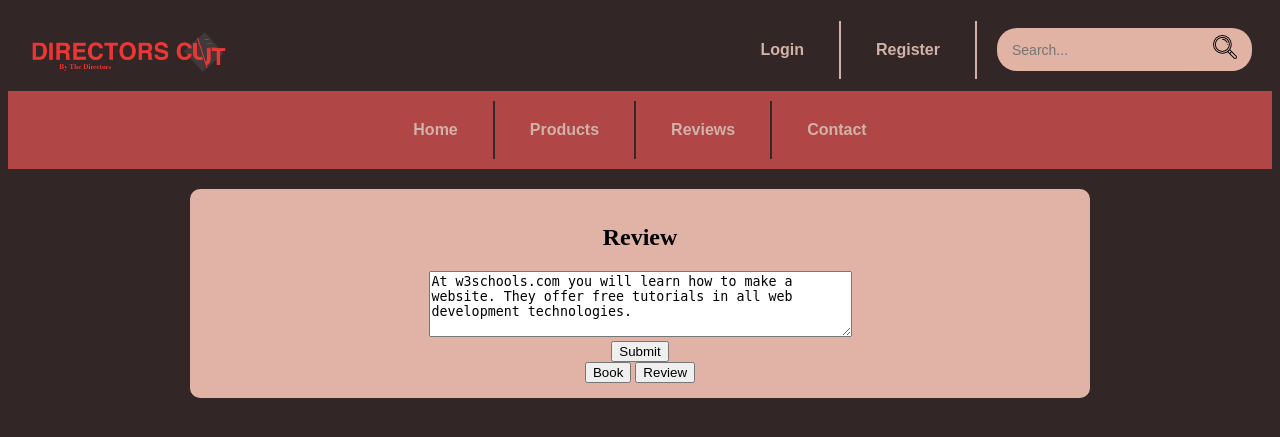
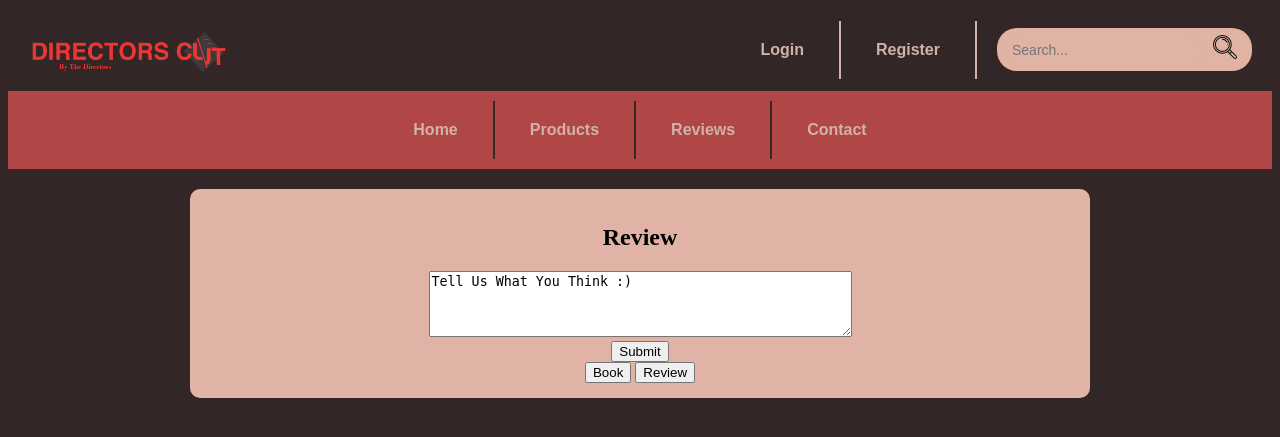
Before and after one commit to MattJphK/SoftwareEng_ClientSide_Project, a PHP site: page /Review.php in a window 1280 px wide. Shown: the top 437 px of the page. Run offline with PHP 8.4, Linux system fonts and the light colour scheme.

Commit message:
Update Review.php

```diff
--- a/Review.php
+++ b/Review.php
@@ -48,7 +48,7 @@ $desc1 = "One of Quentin Tarantino Best Films about a heist gone wrong. Creates
     <div class="movie">
         <form action="/action_page.php">
             <h2>Review</h2>
-            <textarea id="w3review" name="w3review" rows="4" cols="50">At w3schools.com you will learn how to make a website. They offer free tutorials in all web development technologies.</textarea>
+            <textarea id="w3review" name="w3review" rows="4" cols="50">Tell Us What You Think :)</textarea>
             <br>
             <input type="submit" value="Submit">
         </form>
```
